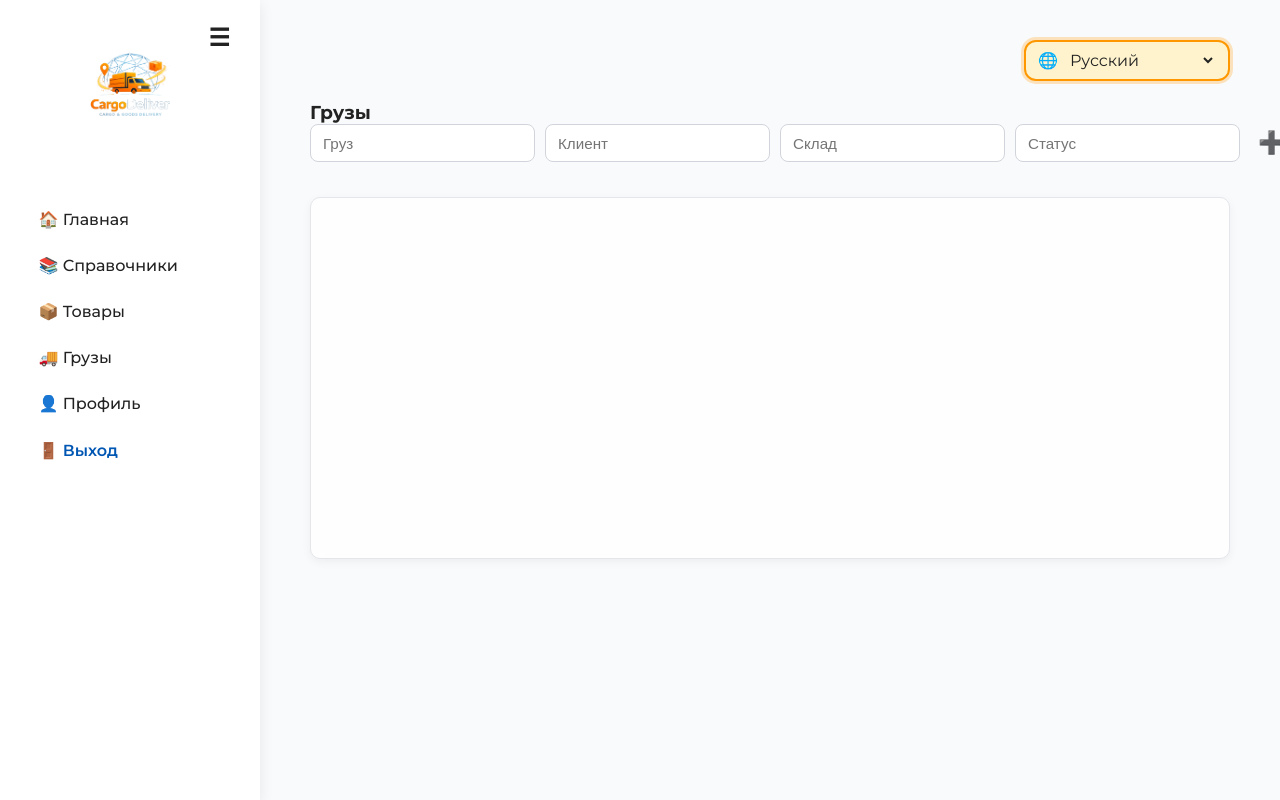
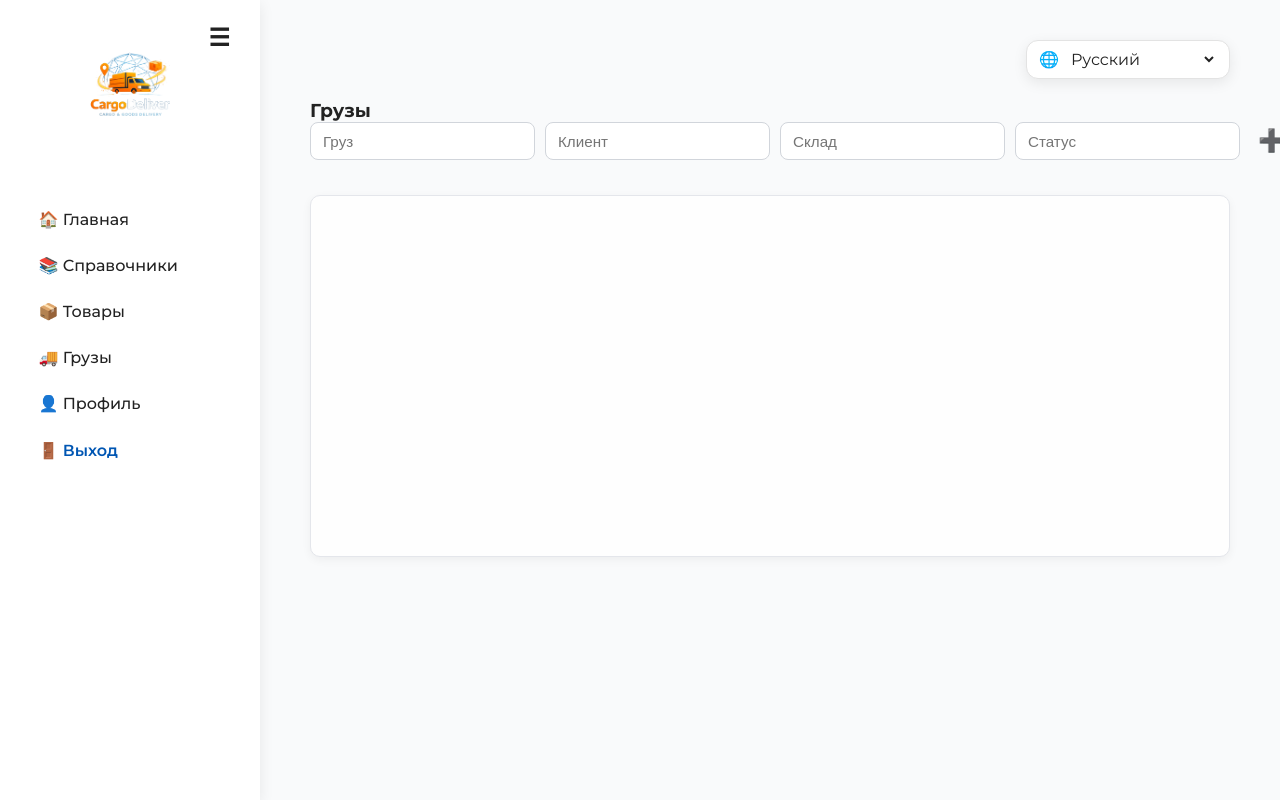
Before and after one commit to Aalam2000/cargo, a Django app: page /cargos/ in a window 1280 px wide. Run offline with Django 4.2, Linux system fonts and the light colour scheme; the visitor is signed in with stand-in values (Sample User, id 1); data that the repository does not hold is empty; parts of the project's set-up code (start-up, migrations or seed data) failed here and were passed over.

Commit message:
staticfiles тест2

```diff
--- a/web/static/css/base.css
+++ b/web/static/css/base.css
@@ -602,11 +602,11 @@ html, body {
     display: inline-flex;
     align-items: center;
     gap: 8px;
-    background: #fff3cd;
-    border: 2px solid #ff9800;
+    background: #fff;
+    border: 1px solid var(--border);
     border-radius: 12px;
     padding: 8px 12px;
-    box-shadow: 0 0 0 3px rgba(255, 152, 0, 0.25);
+    box-shadow: var(--shadow);
 }
 
 .lang-switcher__label {
```
